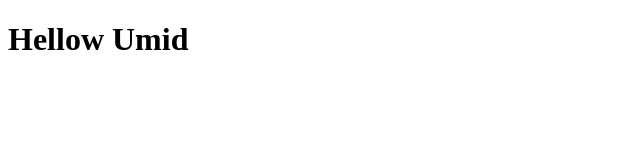
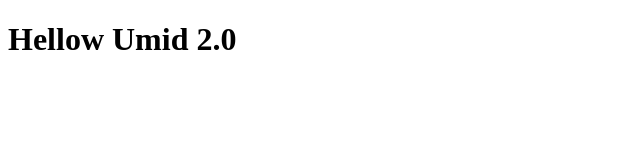
Before and after one commit to uztm/umid, a plain HTML site: page index.html in a window 1280 px wide. Shown: the full height of the page, 0-640 px from the left. Drawn offline with Linux system fonts and the light colour scheme.

Commit message:
version 2

```diff
--- a/index.html
+++ b/index.html
@@ -6,6 +6,6 @@
     <title>Document</title>
 </head>
 <body>
-    <h1>Hellow Umid</h1>
+    <h1>Hellow Umid 2.0</h1>
 </body>
 </html>
```
